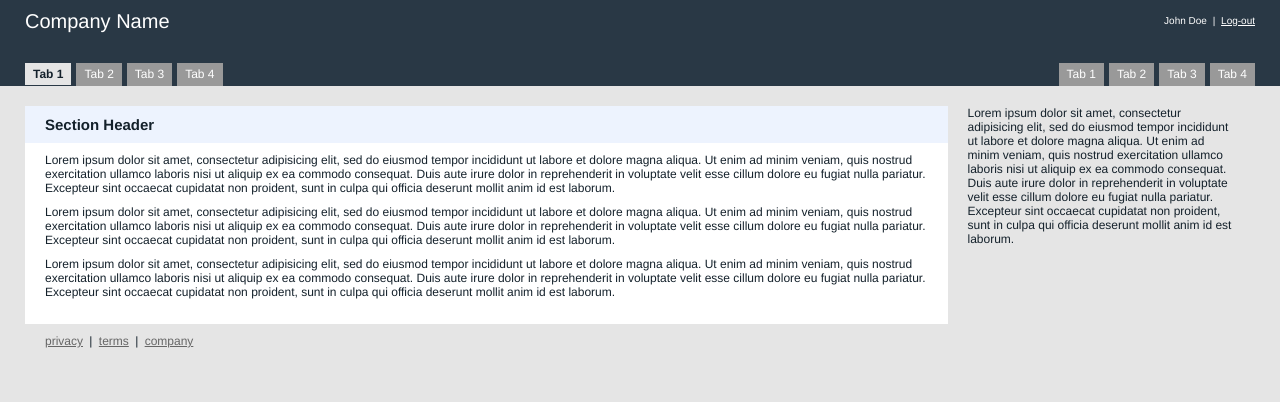
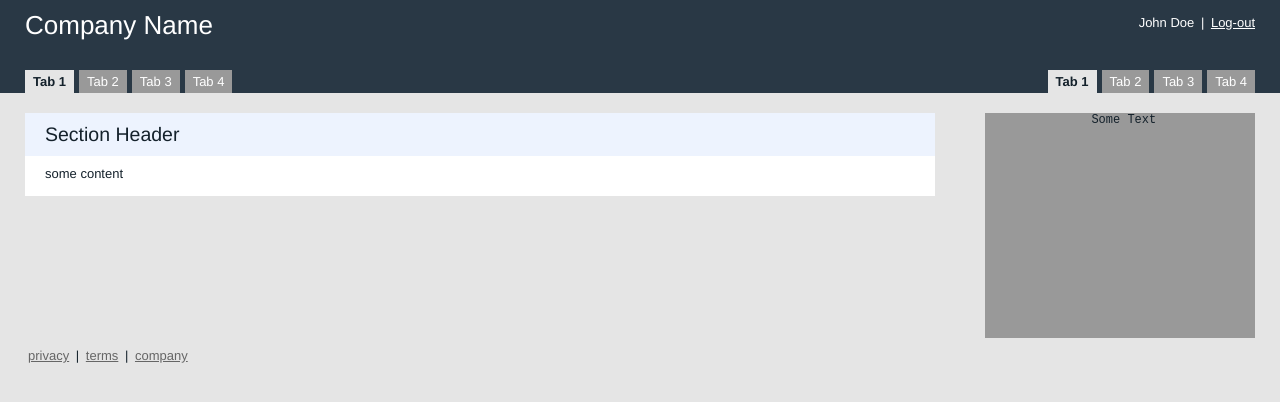
Before and after one commit to GunioRobot/admin-html, a plain HTML site: page index.html in a window 1280 px wide. Drawn offline with Linux system fonts and the light colour scheme.

Commit message:
modified layouts to use float containers

```diff
--- a/index.html
+++ b/index.html
@@ -12,53 +12,71 @@
 <body>
     <div id="header">
       <div class="pre-header">
-        <h1 class="left">Company Name</h1>
-        <h3 class="right">John Doe <span class="pipe">|</span> <a href="#">Log-out</a></h3>
+        <div class="float-container left">
+          <h1>Company Name</h1>
+        </div>
+        <div class="float-container right">
+          <h3>John Doe <span class="pipe">|</span> <a href="#">Log-out</a></h3>
+        </div>
+      </div>
       <div class="clear-both"></div>
-      </div>
       <div class="tabs">
-        <ul class="left">
+        <div class="float-container left">
+          <ul>
             <li><a href="#" class="current">Tab 1</a></li>
             <li><a href="/">Tab 2</a></li>
             <li><a href="/">Tab 3</a></li>
             <li><a href="/">Tab 4</a></li>
           </ul>
-        <ul class="right">
-          <li><a href="/">Tab 1</a></li>
+        </div>
+        <div class="float-container right">
+          <ul>
+            <li><a href="#" class="current">Tab 1</a></li>
             <li><a href="/">Tab 2</a></li>
             <li><a href="/">Tab 3</a></li>
             <li><a href="/">Tab 4</a></li>
           </ul>
         </div>
+      </div>
       <div class="clear-both"></div>
     </div>
+
     <div id="container">
-      <div id="section" class="left">
+      <div id="main-container" class="float-container left">
+        <div id="main-content">
           <h2>Section Header</h2>
           <div class="content">
-          <p>Lorem ipsum dolor sit amet, consectetur adipisicing elit, sed do eiusmod tempor incididunt ut labore et dolore magna aliqua. Ut enim ad minim veniam, quis nostrud exercitation ullamco laboris nisi ut aliquip ex ea commodo consequat. Duis aute irure dolor in reprehenderit in voluptate velit esse cillum dolore eu fugiat nulla pariatur. Excepteur sint occaecat cupidatat non proident, sunt in culpa qui officia deserunt mollit anim id est laborum.
-           </p>
-           <p>Lorem ipsum dolor sit amet, consectetur adipisicing elit, sed do eiusmod tempor incididunt ut labore et dolore magna aliqua. Ut enim ad minim veniam, quis nostrud exercitation ullamco laboris nisi ut aliquip ex ea commodo consequat. Duis aute irure dolor in reprehenderit in voluptate velit esse cillum dolore eu fugiat nulla pariatur. Excepteur sint occaecat cupidatat non proident, sunt in culpa qui officia deserunt mollit anim id est laborum.
-            </p>
-            <p>Lorem ipsum dolor sit amet, consectetur adipisicing elit, sed do eiusmod tempor incididunt ut labore et dolore magna aliqua. Ut enim ad minim veniam, quis nostrud exercitation ullamco laboris nisi ut aliquip ex ea commodo consequat. Duis aute irure dolor in reprehenderit in voluptate velit esse cillum dolore eu fugiat nulla pariatur. Excepteur sint occaecat cupidatat non proident, sunt in culpa qui officia deserunt mollit anim id est laborum.
-            </p>
+                some content
            </div>
         </div>
-      <div id="sidebar" class="right">
-      <div class="content">
-        <p>Lorem ipsum dolor sit amet, consectetur adipisicing elit, sed do eiusmod tempor incididunt ut labore et dolore magna aliqua. Ut enim ad minim veniam, quis nostrud exercitation ullamco laboris nisi ut aliquip ex ea commodo consequat. Duis aute irure dolor in reprehenderit in voluptate velit esse cillum dolore eu fugiat nulla pariatur. Excepteur sint occaecat cupidatat non proident, sunt in culpa qui officia deserunt mollit anim id est laborum.
-         </p>
+      </div>
+      <div id="sidebar-container" class="float-container left">
+        <div id="sidebar-content">
+          <pre>
+            Some Text
+
+
+
+
+
+
+
+
+
+
+
+
+
+          </pre>
         </div>
       </div>
       <div class="clear-both"></div>
       <div id="footer">
-        <p>
         <a href="/">privacy</a>
         <span class="pipe">|</span>
         <a href="/">terms</a>
         <span class="pipe">|</span>
         <a href="/">company</a>
-        </p>
       </div>
     </div>
 </body>
--- a/stylesheets/themes/default/colors.css
+++ b/stylesheets/themes/default/colors.css
@@ -15,20 +15,23 @@ body {
 
 #header div.tabs a {
   background-color: #999999;
-  border-bottom-color: #999999;
+  border-bottom-color: red;
 }
 #header div.tabs a:hover {
   background-color: #ffffff;
-  border-bottom-color: #ffffff;
+  border-bottom-color: yellow;
 }
 #header div.tabs a.current {
   background-color: #e5e5e5;
-  border-bottom: #e5e5e5;
+  border-bottom-color: #e5e5e5;
   color: #14212B;
 }
 
-#section { background-color: #ffffff; }
-#section h2 { background-color: #edf3fe; }
+#main-content { background-color: #ffffff; }
+#main-content h2 { background-color: #edf3fe; }
+
+#sidebar-content { background-color: #999999;}
+
 
 #footer a { color: #666666; }
 #footer a:hover {
--- a/stylesheets/themes/default/fonts.css
+++ b/stylesheets/themes/default/fonts.css
@@ -1,19 +1,18 @@
 body {
 	font-family: "Helvetica Neue",Helvetica,Arial,sans-serif;
-	font-size: 62.5%;
+	font-size: small;
 }
 
 h1 { font-size: 2em; }
 h2 { font-size: 1.5em; }
-p { font-size: 1.2em;}
+p { font-size: 1em;}
 
 .pre-header a:hover { text-decoration: none; }
 
 #header div.tabs a {
-  font-size: 1.2em;
+  font-size: 1em;
 	text-decoration: none;
 }
 #header div.tabs a.current { font-weight: bold; }
 
-#section h2 { font-weight: bold; }
 #footer a:hover { text-decoration: none; }
--- a/stylesheets/themes/default/layout.css
+++ b/stylesheets/themes/default/layout.css
@@ -6,25 +6,28 @@ p { margin-bottom: 10px; }
 
 #header { padding: 5px 25px 0px 25px; }
 
-.pre-header { padding: 5px 0px 30px 0px; }
+.pre-header { padding: 5px 0px 60px 0px; }
 .pre-header h3 { margin-top: 5px; }
 .pre-header .pipe { margin: 0px 3px; }
 
 #header div.tabs li { float: left; }
-#header div.tabs ul.left li { margin-right: 5px; }
-#header div.tabs ul.right li { margin-left: 5px; }
+#header div.tabs .left li { margin-right: 5px; }
+#header div.tabs .right li { margin-left: 5px; }
 #header div.tabs a {
 	display: block;
-	padding: 4px 8px 4px;
-	border-bottom: 1px solid;
+	padding: 4px 8px;
 }
 
-#container { padding: 0px 25px; }
-#section, #sidebar { margin-top: 20px;}
-#section, #footer { width: 75%; }
-#sidebar { width: 25%; }
-#section div.content, #sidebar div.content { padding: 10px 20px 15px; }
-#sidebar div.content { padding-top: 0px; }
-#section h2 { padding: 10px 20px; }
-#footer p { padding: 10px 20px 15px 17px; }
+#main-container { width: 75% }
+#main-content, #sidebar-content { margin: 20px 25px 0px 25px; }
+#main-content div.content { padding: 10px 20px 15px; }
+#main-content h2 { padding: 10px 20px; }
+
+#sidebar-container { width: 25%; }
+#sidebar-content { padding: 0 20px 15px; }
+#sidebar-container { width: 25%; }
+
+
+#footer { width: 50%; }
+#footer { padding: 10px 25px 15px 25px; }
 #footer a { padding: 3px;}
```
Lines whose indentation alone changed are shown as unchanged.
